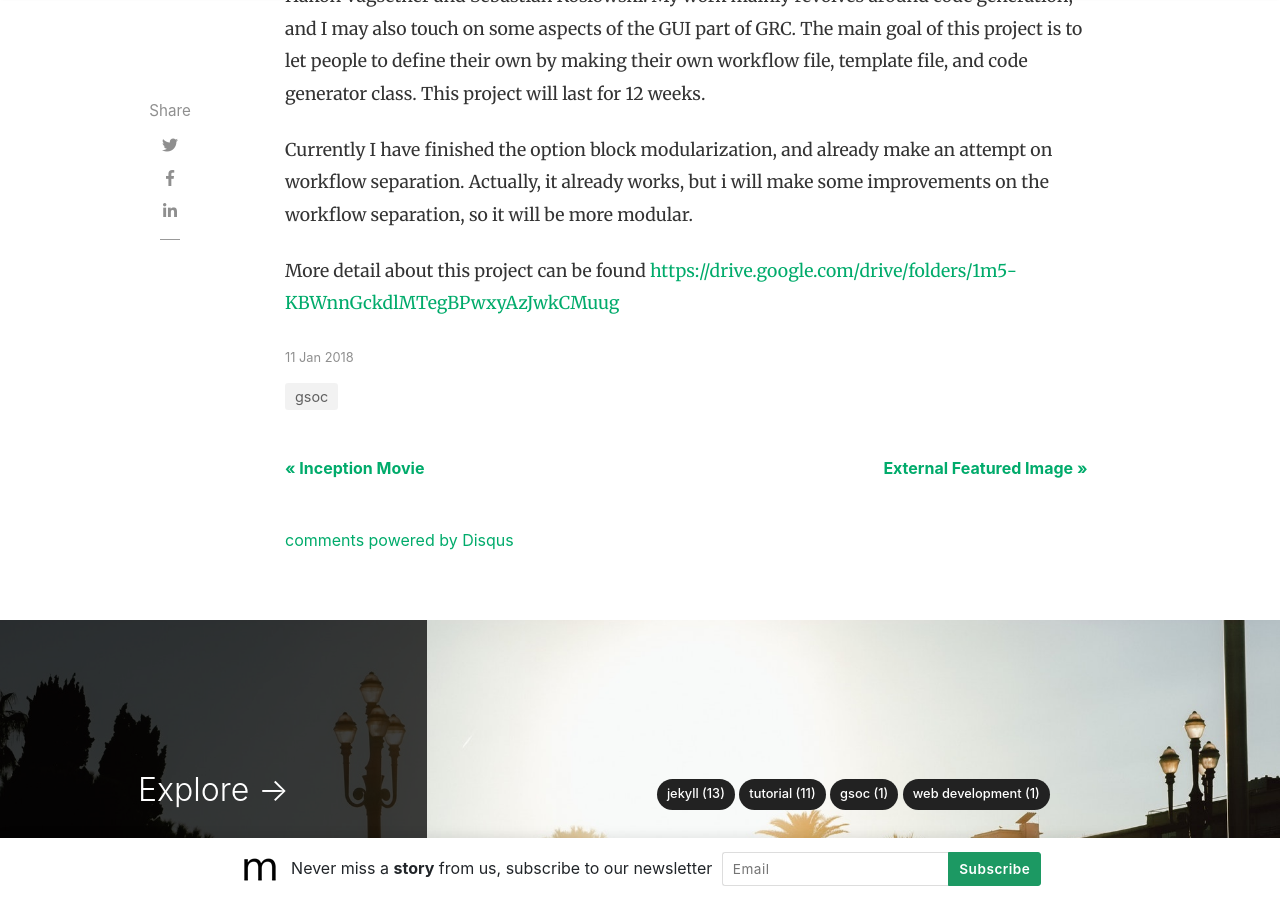
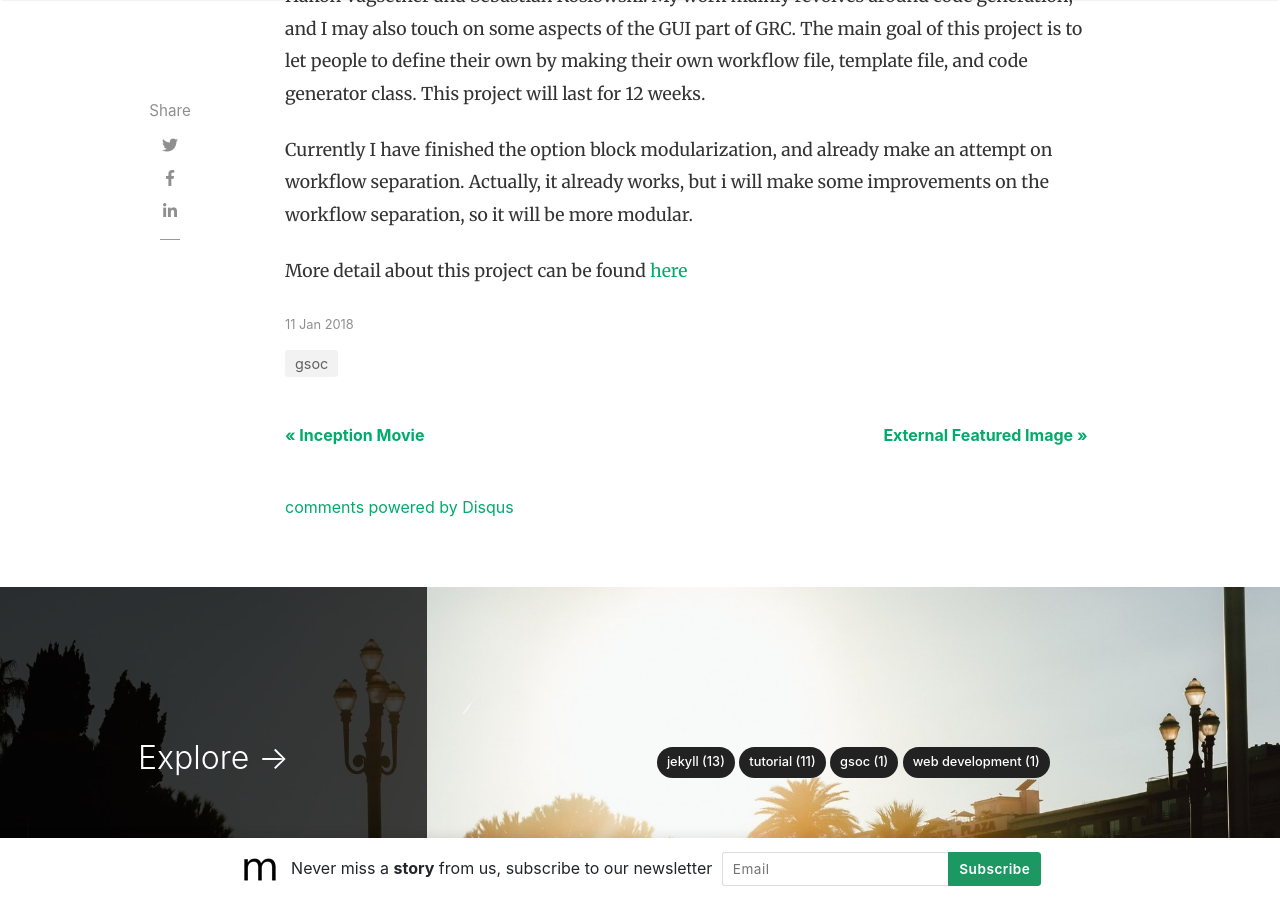
Before and after one commit to ZakyHermawan/ZakyHermawan.github.io, a Jekyll site: the page built from _posts/2018-01-11-quick-start-guide.md, in a window 1280 px wide and 900 px high, scrolled down 1112 px. Built offline with Jekyll 4.4.1, drawn with Linux system fonts in a browser that asks for light colours; nearby versions of some CDN libraries; comment, search, counter and statistics services are not loaded.

Commit message:
change url

```diff
--- a/_posts/2018-01-11-quick-start-guide.md
+++ b/_posts/2018-01-11-quick-start-guide.md
@@ -14,4 +14,4 @@ I will be working on GRC: Standalone application and pluggable workflows, mentor
 
 Currently I have finished the option block modularization, and already make an attempt on workflow separation. Actually, it already works, but i will make some improvements on the workflow separation, so it will be more modular.
 
-More detail about this project can be found [https://drive.google.com/drive/folders/1m5-KBWnnGckdlMTegBPwxyAzJwkCMuug](Here)
+More detail about this project can be found [here](https://drive.google.com/drive/folders/1m5-KBWnnGckdlMTegBPwxyAzJwkCMuug)
```
